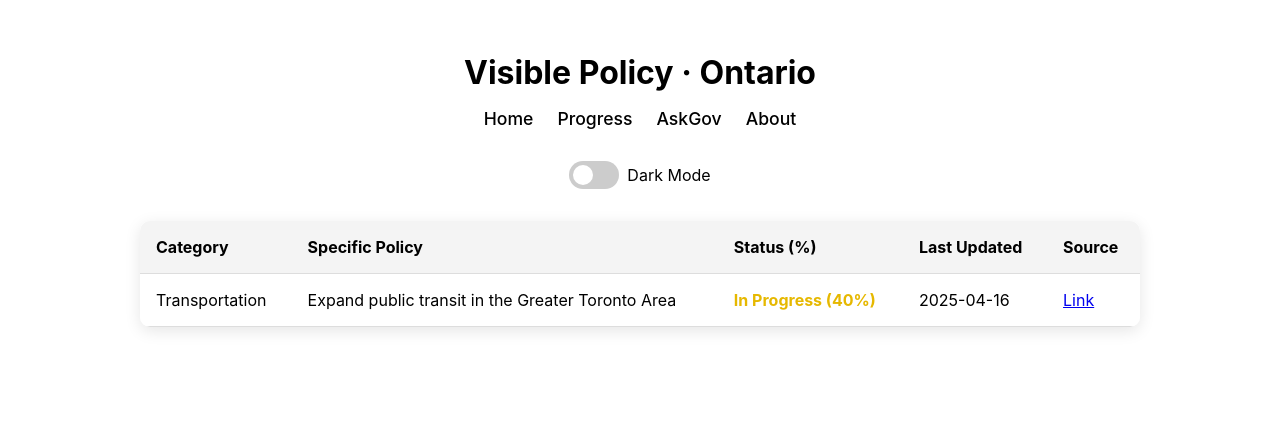
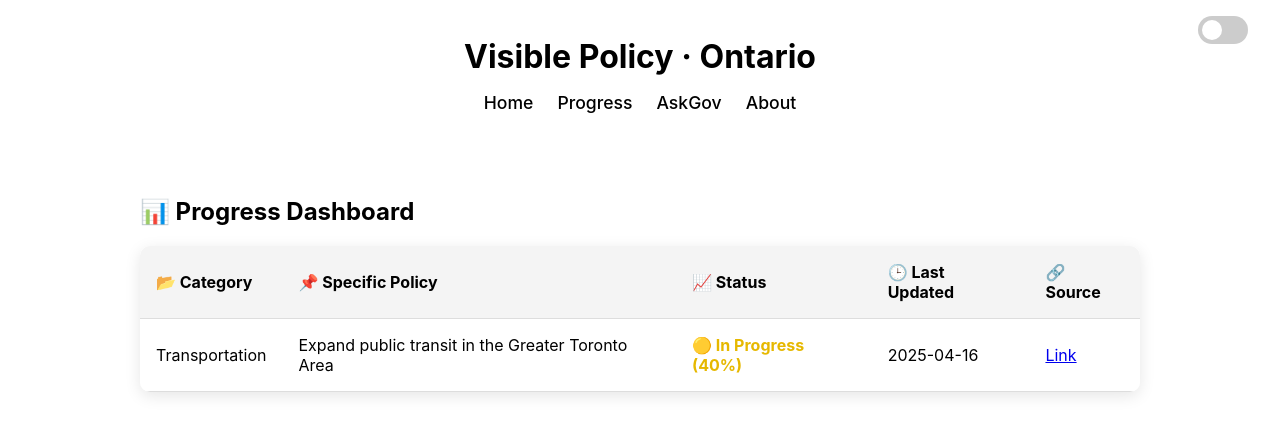
Before and after one commit to leonardoh-ca/visible-policy-data, a plain HTML site: page index.html in a window 1280 px wide. Drawn offline with Linux system fonts and the light colour scheme.

Commit message:
Update index.html

```diff
--- a/index.html
+++ b/index.html
@@ -8,23 +8,21 @@
     body {
       font-family: -apple-system, BlinkMacSystemFont, 'Segoe UI', Roboto;
       margin: 0;
-      padding: 2rem;
+      padding: 0;
       background-color: #ffffff;
       color: #000000;
       transition: background-color 0.3s, color 0.3s;
     }
 
     body.dark {
-      background-color: #121212;
-      color: #e0e0e0;
+      background-color: #1c1c1e;
+      color: #f5f5f7;
     }
 
     .container {
-      display: flex;
-      flex-direction: column;
-      align-items: center;
       max-width: 1000px;
       margin: 0 auto;
+      padding: 2rem;
     }
 
     h1 {
@@ -35,6 +33,7 @@
 
     nav {
       display: flex;
+      justify-content: center;
       gap: 1.5rem;
       margin-bottom: 2rem;
       font-weight: 500;
@@ -44,17 +43,34 @@
     nav a {
       text-decoration: none;
       color: inherit;
+      transition: color 0.3s ease, transform 0.2s ease;
     }
 
     nav a:hover {
       text-decoration: underline;
+      color: #0a84ff;
+      transform: scale(1.05);
+    }
+
+    .topbar {
+      display: flex;
+      justify-content: space-between;
+      align-items: center;
+      padding: 1rem 2rem 0 2rem;
+    }
+
+    .topbar h1 {
+      flex-grow: 1;
+      text-align: center;
     }
 
     .toggle-switch {
-      margin-bottom: 2rem;
       display: flex;
       align-items: center;
       gap: 0.5rem;
+      position: absolute;
+      top: 1rem;
+      right: 2rem;
     }
 
     .switch {
@@ -95,7 +111,7 @@
     }
 
     input:checked + .slider {
-      background-color: #4CAF50;
+      background-color: #0a84ff;
     }
 
     input:checked + .slider:before {
@@ -105,20 +121,38 @@
     table {
       border-collapse: collapse;
       width: 100%;
-      background: rgba(255, 255, 255, 0.8);
+      background-color: rgba(255, 255, 255, 0.9);
       border-radius: 10px;
       overflow: hidden;
       box-shadow: 0 4px 16px rgba(0,0,0,0.1);
+      transition: background-color 0.3s ease;
+    }
+
+    body.dark table {
+      background-color: rgba(44, 44, 46, 0.85);
     }
 
     th, td {
       padding: 1rem;
       border-bottom: 1px solid #ddd;
       text-align: left;
+      transition: background-color 0.3s, color 0.3s;
     }
 
     th {
       background: #f4f4f4;
+    }
+
+    body.dark th {
+      background: #2c2c2e;
+    }
+
+    tr:hover {
+      background-color: rgba(240, 240, 255, 0.3);
+    }
+
+    body.dark tr:hover {
+      background-color: rgba(255, 255, 255, 0.05);
     }
 
     .status.inprogress { color: #e6b800; font-weight: bold; }
@@ -127,31 +161,34 @@
   </style>
 </head>
 <body>
-  <div class="container">
+  <div class="topbar">
     <h1>Visible Policy · Ontario</h1>
-    <nav>
-      <a href="#">Home</a>
-      <a href="#">Progress</a>
-      <a href="#">AskGov</a>
-      <a href="#">About</a>
-    </nav>
-
     <div class="toggle-switch">
       <label class="switch">
         <input type="checkbox" id="mode-toggle">
         <span class="slider"></span>
       </label>
-      <span>Dark Mode</span>
     </div>
+  </div>
+
+  <nav>
+    <a href="#">Home</a>
+    <a href="#">Progress</a>
+    <a href="#">AskGov</a>
+    <a href="#">About</a>
+  </nav>
+
+  <div class="container">
+    <h2>📊 Progress Dashboard</h2>
 
     <table>
       <thead>
         <tr>
-          <th>Category</th>
-          <th>Specific Policy</th>
-          <th>Status (%)</th>
-          <th>Last Updated</th>
-          <th>Source</th>
+          <th>📂 Category</th>
+          <th>📌 Specific Policy</th>
+          <th>📈 Status</th>
+          <th>🕒 Last Updated</th>
+          <th>🔗 Source</th>
         </tr>
       </thead>
       <tbody id="dashboard-body">
@@ -172,11 +209,16 @@
         const body = document.getElementById('dashboard-body');
         body.innerHTML = '';
         data.forEach(entry => {
-          const statusClass = entry.status.toLowerCase().includes('complete') ? 'completed'
-                            : entry.status.toLowerCase().includes('progress') ? 'inprogress'
-                            : 'delayed';
+          let statusText = entry.status;
+          const lower = statusText.toLowerCase();
+          if (lower.includes('progress')) statusText = `🟡 In Progress (${entry.percent}%)`;
+          else if (lower.includes('complete')) statusText = `🟢 Completed (${entry.percent}%)`;
+          else statusText = `🔴 Delay (${entry.percent}%)`;
 
-          // Auto-detect if source is a URL or text
+          const statusClass = lower.includes('complete') ? 'completed'
+                              : lower.includes('progress') ? 'inprogress'
+                              : 'delayed';
+
           const isURL = entry.source.startsWith('http');
           const sourceHTML = isURL
             ? `<a href="${entry.source}" target="_blank">Link</a>`
@@ -186,7 +228,7 @@
           row.innerHTML = `
             <td>${entry.category}</td>
             <td>${entry.policy}</td>
-            <td class="status ${statusClass}">${entry.status} (${entry.percent}%)</td>
+            <td class="status ${statusClass}">${statusText}</td>
             <td>${entry.updated_at}</td>
             <td>${sourceHTML}</td>
           `;
```
